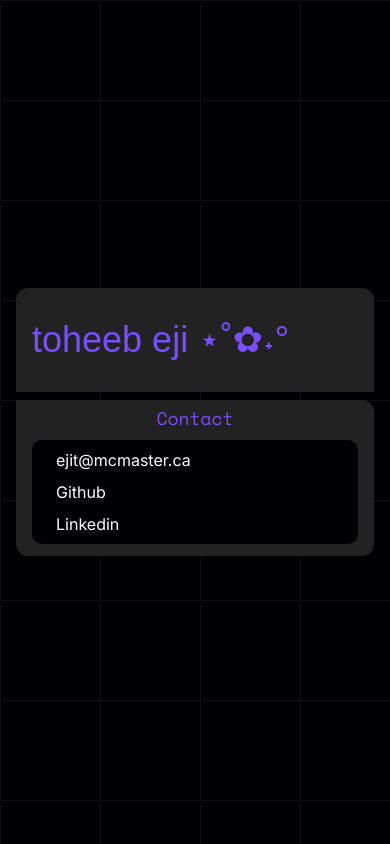
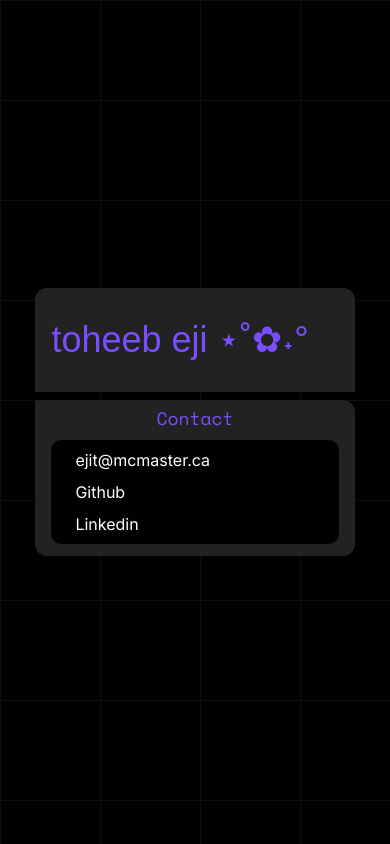
Before and after one commit to twitocode/Portfolio, a SvelteKit app: page /contact in a window 390 px wide. Built offline with nearby package versions, Linux system fonts and the light colour scheme; some icons are missing; a web font is replaced by a local one; what tailwind-hamburgers would draw is missing.

Commit message:
fixed mobile nav, SIZING ISSUE ON EDUCATION AND CONTACT PAGE WHYYY

```diff
--- a/src/lib/components/education-card.svelte
+++ b/src/lib/components/education-card.svelte
@@ -27,7 +27,7 @@
 				<span class="font-space-mono  flex items-center space-x-3"><education.icon class="text-xl"/> <span class="text-sm sm:text-md lg:text-lg xl:text-xl">{education.name}</span></span>
 				<span class="text-primary italic">{education.program}</span>
 			</span>
-			<span class="text-sm text-gray-50 italic">{education.startDate} - {education.graduationDate}</span>
+			<span class="text-sm text-gray-50 opacity-50">{education.startDate} - {education.graduationDate}</span>
 		</Card.Title>
 	</Card.Header>
 	{#if education.points.length > 0}
--- a/src/lib/components/mobile-sidebar.svelte
+++ b/src/lib/components/mobile-sidebar.svelte
@@ -20,7 +20,7 @@
 	class={[
 		open && 'absolute',
 		!open && 'hidden',
-		'mobile-nav top-full left-0 h-screen w-screen bg-black opacity-85'
+		'mobile-nav top-full left-0 h-screen w-screen bg-black opacity-85 z-10'
 	]}
 >
 	<div
--- a/src/routes/contact/+page.svelte
+++ b/src/routes/contact/+page.svelte
@@ -5,9 +5,8 @@
 </script>
 
 <section
-	class="to-primary from-background bg-background mb-2 grid h-auto w-full grid-cols-2 gap-4 rounded-md px-2 py-2"
+	class="to-primary from-background bg-background mb-2 h-auto w-full rounded-md px-2 py-2 overflow-auto max-h-[500px] flex flex-col space-y-2"
 >
-	<div class="flex flex-col space-y-2">
 		<div class="flex items-center space-x-2"><IconEmail /> ejit@mcmaster.ca</div>
 		<a
 			href="https://github.com/twitocode"
@@ -21,5 +20,5 @@
 			rel="noopener noreferrer"
 			class="flex items-center space-x-2"><IconLinkedIn />Linkedin</a
 		>
-	</div>
+
 </section>
--- a/src/routes/projects/+page.svelte
+++ b/src/routes/projects/+page.svelte
@@ -58,7 +58,7 @@
 
 
 <section
-	class="to-primary from-background bg-background mb-2 grid h-auto w-full grid-cols-1 md:grid-cols-2 gap-2.25 rounded-md px-2 py-2 overflow-auto max-h-[500px] "
+	class="to-primary from-background bg-background mb-2 grid h-auto w-full grid-cols-1 md:grid-cols-2 gap-y-2.25 md:gap-2.25 rounded-md px-2 py-2 overflow-auto max-h-[500px] "
 >
 	{#each projects as project}
 		<ProjectCard {project} />
```
